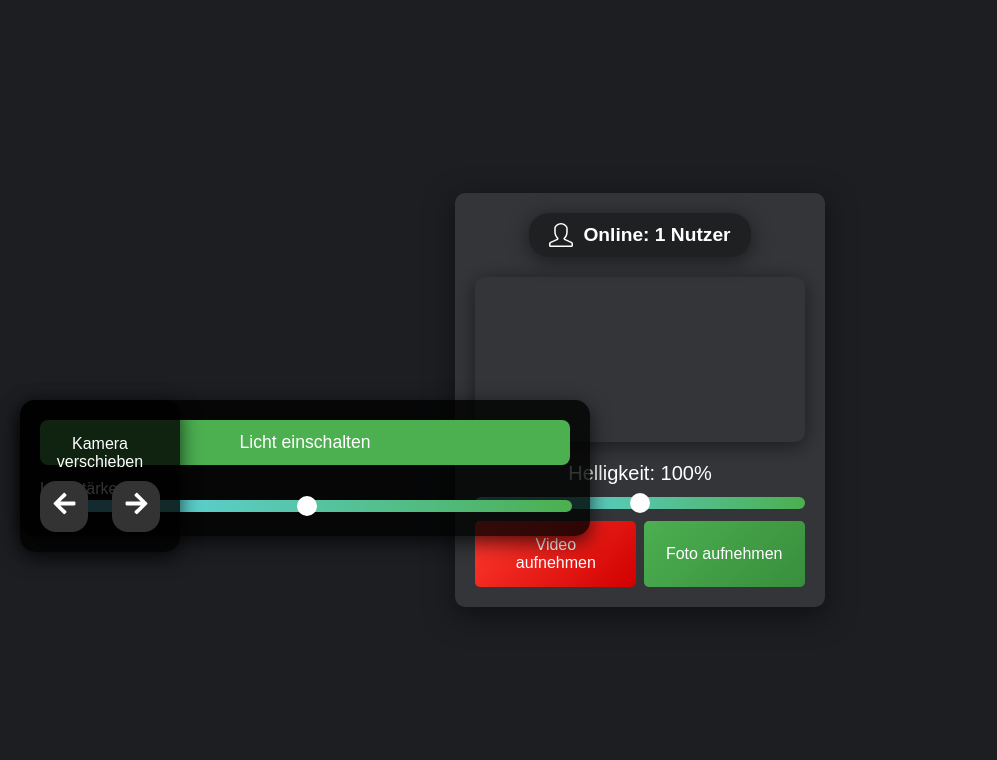
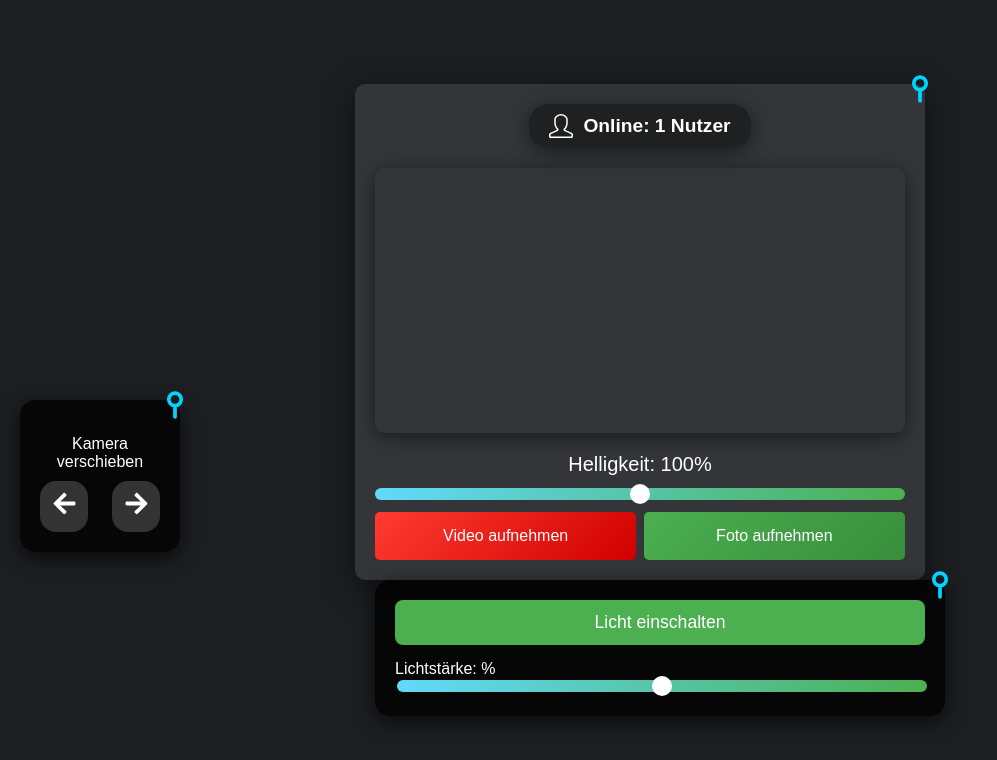
Before and after one commit to ubejdullah/webcam-recorder, a React (Vite) app: page / in a window 1280 px wide. Shown: the top 760 px of the page, without its empty margins (0-997 px from the left). Built offline with nearby package versions, Linux system fonts and the light colour scheme; no server answers.

Commit message:
Neues Pin Element in dem verzeichnis UI dieses Pin element entscheidet ob sich der Component bewegen kann oder nicht.

```diff
--- /dev/null
+++ b/src/UI/Pin.css
@@ -0,0 +1,29 @@
+.pin-container {
+    position: absolute;
+    top: -10px; /* Setzt den Pin über den Container */
+    right: -10px; /* Setzt den Pin nach rechts */
+    cursor: pointer;
+    z-index: 10; /* Der Pin soll immer oben bleiben */
+  }
+
+  /* Standard Pin Style */
+  .pin {
+    transition: transform 0.5s ease, stroke-width 0.3s ease, fill 0.3s ease; /* Animation für Größe, Linienbreite und Füllung */
+    stroke: black; /* Standard Linienfarbe */
+    stroke-width: 2; /* Standard Linienbreite */
+    fill: none; /* Standard Füllung leer */
+  }
+
+  /* Wenn der Container fixiert ist (Pin neonrot) */
+  .pin.fixed {
+    stroke-width: 2; /* Dickerer Rand wenn fixiert */
+    fill: #ff073a; /* Neonrot, innen gefärbt */
+    stroke: #ff073a; /* Der Rand wird auch rot */
+  }
+
+  /* Wenn der Container nicht fixiert ist (Pin neonblau) */
+  .pin:not(.fixed) {
+    stroke-width: 2; /* Dünnerer Rand wenn nicht fixiert */
+    fill: #00d4ff; /* Neonblau, innen gefärbt */
+    stroke: #00d4ff; /* Rand wird ebenfalls neonblau */
+  }
--- /dev/null
+++ b/src/UI/Pin.jsx
@@ -0,0 +1,22 @@
+import React, { useState } from 'react';
+import { CiMapPin } from 'react-icons/ci'; // Importiere das Pin-Icon
+import './Pin.css'; // Importiere die CSS-Datei für das Pin-Design
+
+const Pin = ({ onClick }) => {
+  const [isFixed, setIsFixed] = useState(false);
+
+  const handleClick = () => {
+    setIsFixed(!isFixed);
+    if (onClick) {
+      onClick(!isFixed); // Optional: Callback an die Elternkomponente, um den Zustand zu übergeben
+    }
+  };
+
+  return (
+    <div className="pin-container" onClick={handleClick}>
+      <CiMapPin className={`pin ${isFixed ? 'fixed' : ''}`} size={30} />
+    </div>
+  );
+};
+
+export default Pin;
--- a/src/components/CamVideo.jsx
+++ b/src/components/CamVideo.jsx
@@ -1,7 +1,8 @@
 import React, { useRef, useEffect, useState } from 'react';
 import { SlUser } from 'react-icons/sl';  // Importiere das SlUser Icon
 import Draggable from 'react-draggable';  // Importiere die Draggable-Komponente
-import '/src/design/CamVideo.css';
+import { CiMapPin } from 'react-icons/ci'; // Pin-Icon aus react-icons
+import '/src/design/CamVideo.css'; // Deine CSS-Styles für die CamVideo-Komponente
 
 const CamVideo = () => {
   const videoRef = useRef(null);
@@ -10,6 +11,8 @@ const CamVideo = () => {
   const [recording, setRecording] = useState(false);
   const [recordedChunks, setRecordedChunks] = useState([]);
   const [onlineUsers, setOnlineUsers] = useState(1);  // Statisch auf 1 gesetzt
+  const [isFixed, setIsFixed] = useState(false); // Zustand für Fixierung des Containers
+  const [position, setPosition] = useState({ x: 0, y: 0 }); // Position des Containers für das Draggen
 
   useEffect(() => {
     const getVideoStream = async () => {
@@ -83,9 +86,31 @@ const CamVideo = () => {
     }, 'image/png');
   };
 
+  const toggleFixation = () => {
+    setIsFixed(!isFixed); // Toggle zwischen fixiert und nicht fixiert
+  };
+
+  const handleDrag = (e, data) => {
+    if (!isFixed) {
+      setPosition({ x: data.x, y: data.y }); // Nur verschieben, wenn der Pin nicht fixiert ist
+    }
+  };
+
   return (
-    <Draggable>
+    <Draggable
+      position={position}
+      onDrag={handleDrag}
+      disabled={isFixed} // Wenn fixiert, dann kann nicht mehr gezogen werden
+    >
       <div className={`container ${recording ? 'recording' : ''}`}>
+        {/* Pin über dem Container */}
+        <div className="pin-container" onClick={toggleFixation}>
+          <CiMapPin
+            className={`pin ${isFixed ? 'fixed' : ''}`}
+            size={30} // Pin bleibt klein
+          />
+        </div>
+
         {/* Anzeige für Online-Nutzer */}
         <div className="online-users-container">
           <SlUser className="icon" size={24} />
--- a/src/components/LightControl.jsx
+++ b/src/components/LightControl.jsx
@@ -1,29 +1,50 @@
 import React, { useState } from 'react';
 import Draggable from 'react-draggable'; // Importiere Draggable
+import Pin from '../UI/Pin.jsx'; // Importiere den Pin aus dem Ordner ui-elements
 import '/src/design/LightControl.css'; // Styles für die Steuerkomponente
 
 const ControlComponent = ({ onBrightnessChange, onLightToggle, lightState, brightness, onDrag }) => {
   const [localBrightness, setLocalBrightness] = useState(brightness);
-  const [isLightOn, setisLightOn] = useState(lightState); // Verwende 'lightState' für das Prop
+  const [isLightOn, setIsLightOn] = useState(lightState);
+  const [position, setPosition] = useState({ x: 0, y: 0 }); // Position des Containers für das Draggen
+  const [isFixed, setIsFixed] = useState(false); // Zustand für Fixierung des Containers
 
   const LightOn = () => {
-    // Licht ein-/ausschalten
-    setisLightOn(true);
+    setIsLightOn(true);
   };
 
   const LightOff = () => {
-    // Licht ein-/ausschalten
-    setisLightOn(false);
+    setIsLightOn(false);
   };
 
   const handleBrightnessChange = (event) => {
-    setLocalBrightness(event.target.value); // Helligkeit anpassen
+    setLocalBrightness(event.target.value);
     onBrightnessChange(event.target.value); // Übertragen des Werts an die CamVideo-Komponente
   };
 
+  const handleDrag = (e, data) => {
+    if (!isFixed) {
+      setPosition({ x: data.x, y: data.y });
+      if (onDrag) {
+        onDrag(data.x, data.y); // Falls eine onDrag Funktion übergeben wurde
+      }
+    }
+  };
+
+  const toggleFixation = () => {
+    setIsFixed(!isFixed);
+  };
+
   return (
-    <Draggable>
+    <Draggable
+      position={position}
+      onDrag={handleDrag}
+      disabled={isFixed} // Wenn fixiert, dann kann nicht mehr gezogen werden
+    >
       <div className="light-control-container">
+        {/* Pin-Komponente über dem Container positioniert */}
+        <Pin onClick={toggleFixation} isFixed={isFixed} />
+
         <div className="light-toggle">
           <button
             onClick={isLightOn ? LightOff : LightOn}
@@ -32,6 +53,7 @@ const ControlComponent = ({ onBrightnessChange, onLightToggle, lightState, brigh
             {isLightOn ? 'Licht ausschalten' : 'Licht einschalten'}
           </button>
         </div>
+
         <div className="brightness-control">
           <label htmlFor="brightness">Lichtstärke: {localBrightness}%</label>
           <input
--- a/src/components/MovementControl.jsx
+++ b/src/components/MovementControl.jsx
@@ -2,24 +2,53 @@ import React, { useState } from 'react';
 import { FaArrowLeft, FaArrowRight } from 'react-icons/fa'; // Importiere Pfeil-Icons von React Icons
 import Draggable from 'react-draggable'; // Importiere Draggable
 import '/src/design/MovementControl.css'; // Styles für die Steuerkomponente
+import { CiMapPin } from 'react-icons/ci'; // Pin-Icon aus react-icons
 
 const MovementControl = () => {
+  const [isFixed, setIsFixed] = useState(false); // Zustand für Fixierung des Containers
+  const [position, setPosition] = useState({ x: 0, y: 0 }); // Position des Containers für das Draggen
 
-    return(
-        <Draggable>
-            <div className='movement-control-container'>
+  const toggleFixation = () => {
+    setIsFixed(!isFixed); // Toggle zwischen fixiert und nicht fixiert
+  };
+
+  const handleDrag = (e, data) => {
+    if (!isFixed) {
+      setPosition({ x: data.x, y: data.y }); // Nur verschieben, wenn der Pin nicht fixiert ist
+    }
+  };
+
+  return (
+    <Draggable
+      position={position}
+      onDrag={handleDrag}
+      disabled={isFixed} // Wenn fixiert, dann kann nicht mehr gezogen werden
+    >
+      <div className="movement-control-container">
+        {/* Pin über dem Container */}
+        <div className="pin-container" onClick={toggleFixation}>
+          <CiMapPin
+            className={`pin ${isFixed ? 'fixed' : ''}`}
+            size={30} // Pin bleibt klein
+          />
+        </div>
+
+        {/* Drag Control Bereich */}
         <div className="drag-control">
           <label>Kamera verschieben</label>
 
           <div className="drag-buttons">
-                        <button className="drag-left"><FaArrowLeft size={25} /></button>
-                        <button className="drag-right"><FaArrowRight size={25} /></button>
+            <button className="drag-left">
+              <FaArrowLeft size={25} />
+            </button>
+            <button className="drag-right">
+              <FaArrowRight size={25} />
+            </button>
           </div>
         </div>
       </div>
-
     </Draggable>
-    )
+  );
 };
 
 export default MovementControl;
--- a/src/design/LightControl.css
+++ b/src/design/LightControl.css
@@ -3,15 +3,17 @@
   left: 20px;
   top: 50%;
   transform: translateY(-50%);
-  background: rgba(0, 0, 0, 0.8); /* Leicht dunklerer Hintergrund */
+  background: rgba(0, 0, 0, 0.8); /* Standard dunkler Hintergrund */
   padding: 20px;
   border-radius: 15px;
   box-shadow: 0 6px 20px rgba(0, 0, 0, 0.7);
   color: white;
   width: 570px;
   font-family: 'Arial', sans-serif;
+  position: relative; /* Notwendig für die Positionierung des Pins */
 }
 
+/* Lichtsteuer-Button */
 .light-toggle-button {
   width: 100%;
   padding: 12px;
@@ -37,6 +39,7 @@
   background-color: #388e3c;
 }
 
+/* Helligkeitsslider */
 .brightness-control {
   margin-top: 15px;
 }
```
Lines whose indentation alone changed are shown as unchanged.
